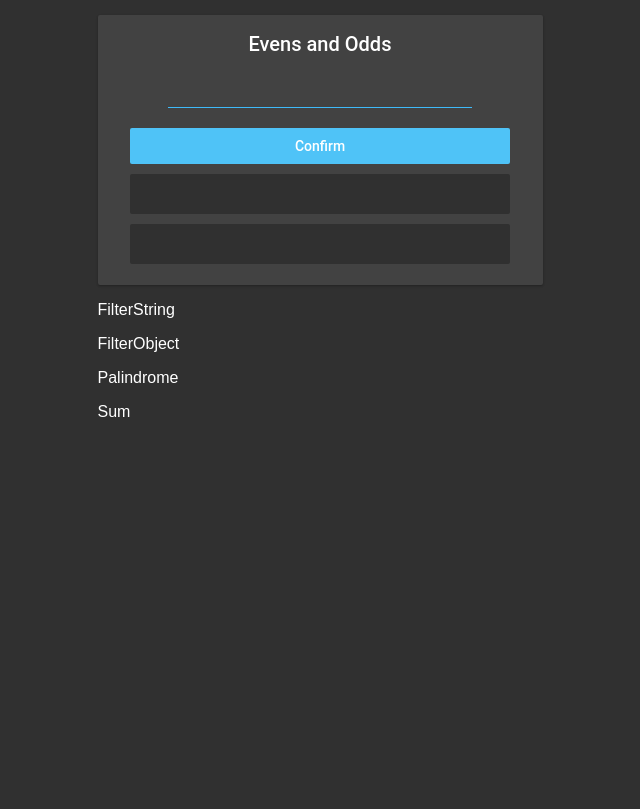
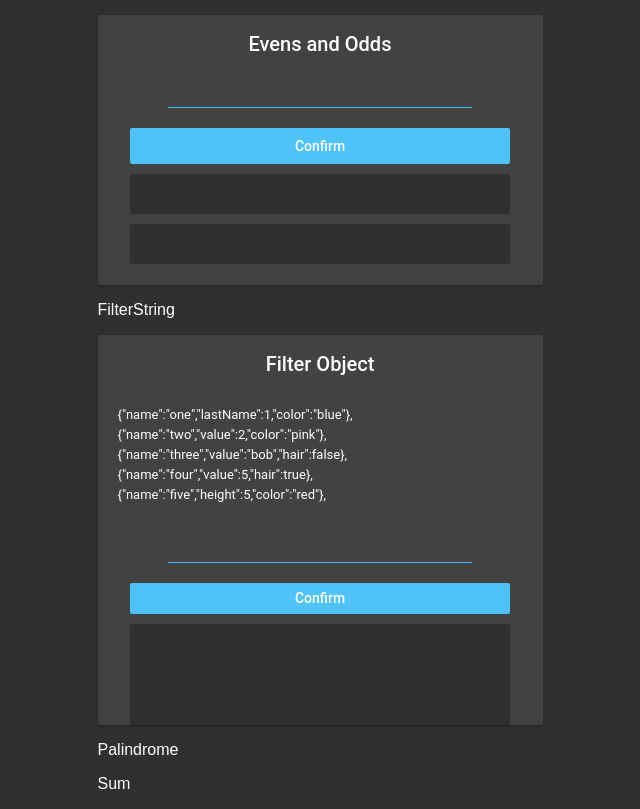
Before and after one commit to JoshGenereux/DevM-react-toy-problems, a React (Create React App) app: page / in a window 1280 px wide. Shown: the whole page, without its empty margins (320-960 px from the left). Built offline with nearby package versions, Linux system fonts and the light colour scheme.

Commit message:
finished filteredOBj

```diff
--- a/src/components/Topics/FilterObject.js
+++ b/src/components/Topics/FilterObject.js
@@ -1,9 +1,90 @@
 import React from 'react';
 
-function FilterObject(){
-    return (
-        <p>FilterObject</p>
-    )
+class FilterObject extends React.Component{
+    constructor(props){
+        super(props);
+        this.state = {
+            unFilteredArray: [
+                {
+                    name: "one",
+                    lastName: 1,
+                    color: 'blue'
+                },
+                {
+                    name: 'two',
+                    value: 2,
+                    color: 'pink'
+                },
+                {
+                    name: 'three',
+                    value: 'bob',
+                    hair: false
+                },
+                {
+                    name: 'four',
+                    value: 5,
+                    hair: true
+                },
+                {
+                    name: 'five',
+                    height: 5,
+                    color: 'red'
+                }
+            ],
+            userInput: "",
+            filteredArray: []
+        }
+    }
+
+    showUnfiltered(){
+        let array = this.state.unFilteredArray;
+        let string = ''
+        for(let i = 0; i < array.length; i ++){
+            let obj = JSON.stringify(array[i])
+            string += `${obj},\n`
+        }
+        return string;
+    }
+
+    handleChange(e) {
+        this.setState({userInput: e.target.value})
+    }
+
+    handleClick(){
+        let input = this.state.userInput;
+        let filtered = this.state.unFilteredArray.filter((element) =>{
+            if(element[input]){
+                return element
+            }
+        })
+        console.log(filtered)
+        let string ='';
+        for(let i = 0; i < filtered.length; i++){
+            let obj = JSON.stringify(filtered[i])
+            string += `${obj},\n`
+        }
+        this.setState({filteredArray: string})
+    }
+
+    render() {
+        return (
+            <div className='puzzleBox filterObjectPB'>
+                <h4>Filter Object</h4>
+                <span className='puzzleText'>{this.showUnfiltered()}</span>
+                <input
+                    className='inputLine'
+                    onChange={(e)=>this.handleChange(e)}
+                />
+                <button
+                    className='confirmationButton'
+                    onClick={() =>{
+                        this.handleClick()
+                    }}
+                >Confirm</button>
+                <span className='resultsBox filterObjectRB'>{this.state.filteredArray}</span>
+            </div>
+        )
+    }
 }
 
 export default FilterObject;
```
